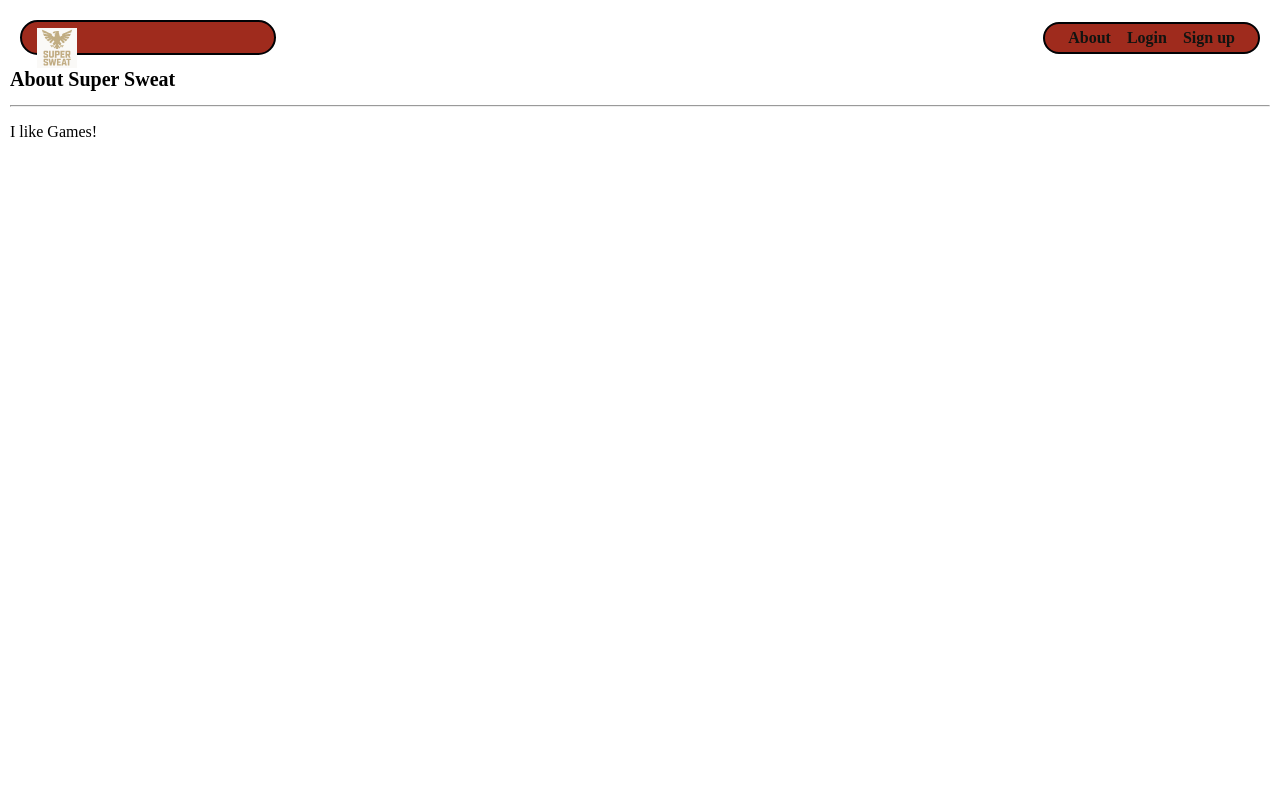
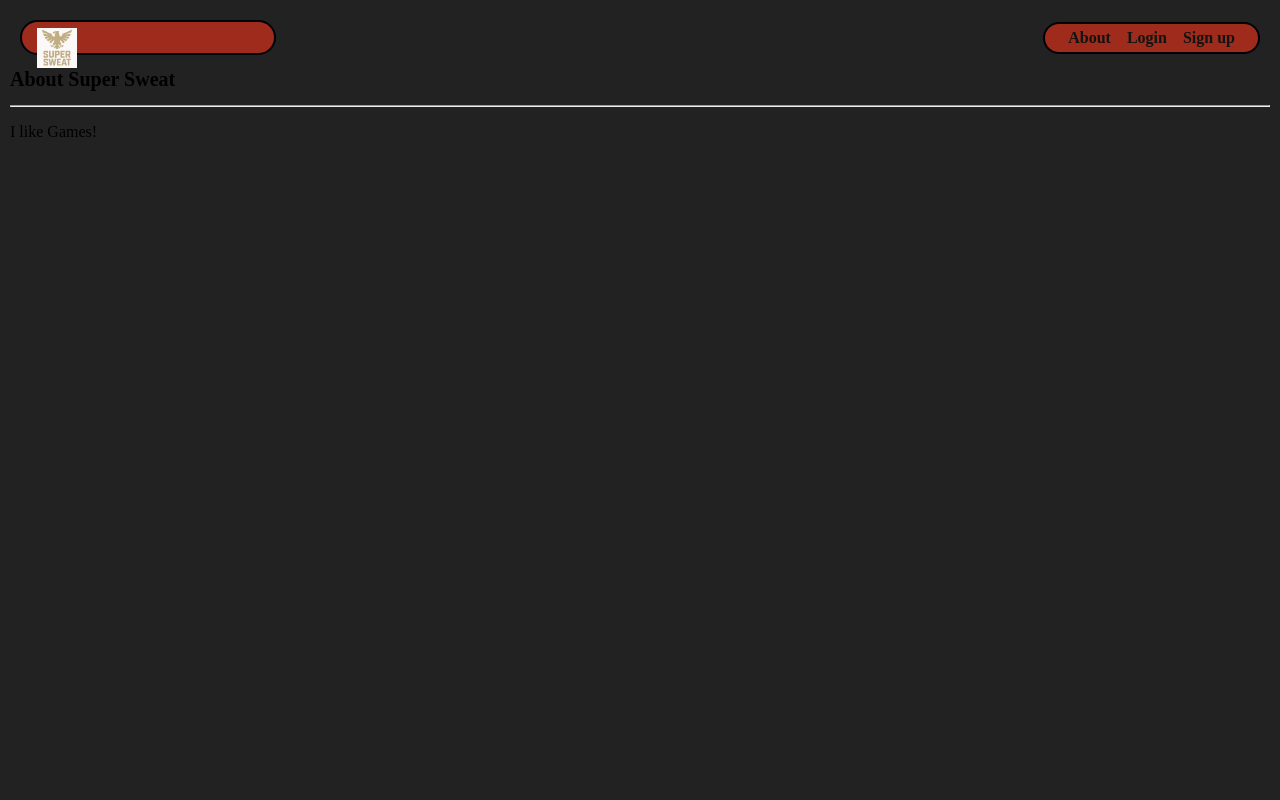
Before and after one commit to Xugknight/super-sweat, a Django app: page /about/ in a window 1280 px wide. Run offline with Django 5.2, Linux system fonts and the light colour scheme.

Commit message:
dark mode

```diff
--- a/main_app/static/css/base.css
+++ b/main_app/static/css/base.css
@@ -19,6 +19,7 @@ html {
 }
 
 body {
+  background-color: rgb(34, 34, 34);
   margin: 0;
   display: flex;
   flex-direction: column;
```
